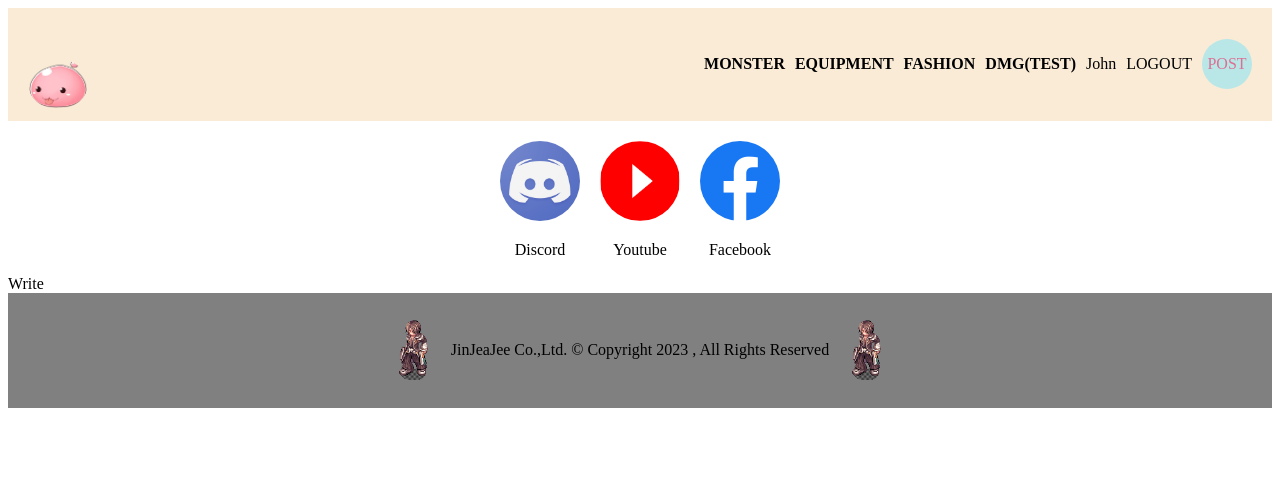
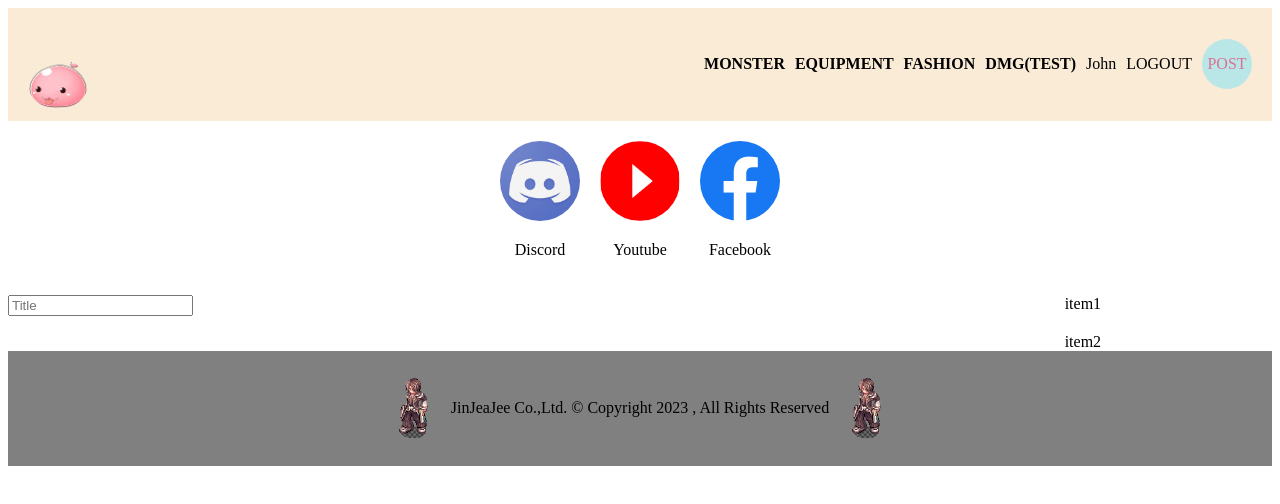
Before and after one commit to JinJaeJee/Blog-clientside, a React (Create React App) app: page /write in a window 1280 px wide. Shown: the top 504 px of the page. Built offline with nearby package versions, Linux system fonts and the light colour scheme.

Commit message:
feat: add recat-quill, write page

```diff
--- a/package.json
+++ b/package.json
@@ -8,6 +8,7 @@
     "@testing-library/user-event": "^13.5.0",
     "react": "^18.2.0",
     "react-dom": "^18.2.0",
+    "react-quill": "^2.0.0",
     "react-router-dom": "^6.15.0",
     "react-scripts": "5.0.1",
     "sass": "^1.66.1",
--- a/src/pages/Write.jsx
+++ b/src/pages/Write.jsx
@@ -1,6 +1,14 @@
 const Write = () => {
   return (
-    <div>Write</div>
+    <div className="add">
+      <div className="content">
+        <input type="text" placeholder="Title"/>
+      </div>
+      <div className="menu">
+          <div className="item">item1</div>
+          <div className="item">item2</div>
+      </div>
+    </div>
   )
 }
 
--- a/src/style.scss
+++ b/src/style.scss
@@ -318,5 +318,23 @@ $lightgreen : #b9e7e7;
             }
 
         }
+        ///////write page
+        .add{
+            margin-top: 20px;
+            display: flex;
+            gap: 20px;
+
+            .content{
+                flex: 5;
+            }
+
+            .menu{
+                flex: 1;
+                display: flex;
+                flex-direction: column;
+                gap: 20px;
+            }
+        }
+
     }
 }
```
Also changed, not shown: 1 other file (tests, documents, lock files or other folders).
